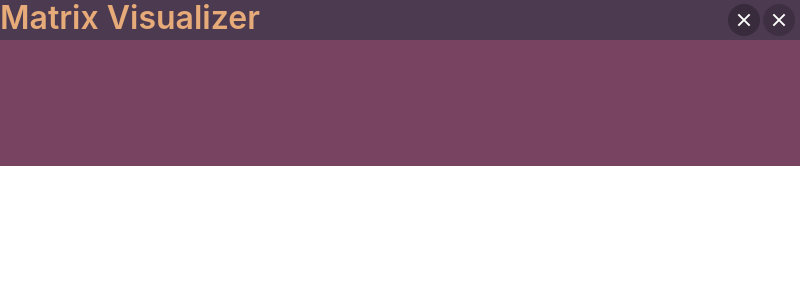
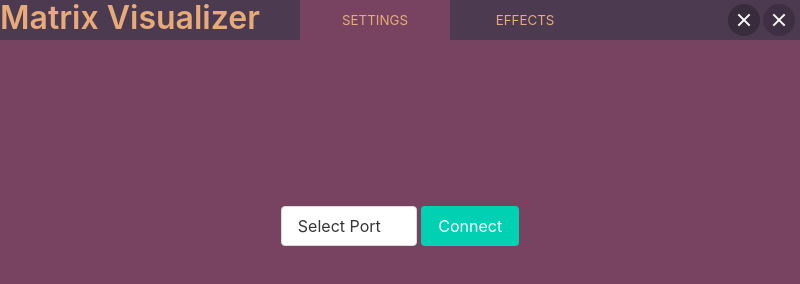
Before and after one commit to unusual-bytes/matrix-audio-visualizer, an Electron app: page index.html in a window 800 px wide. Both pictures are taken after a click on the button 744 px from the left and 20 px from the top of the page. Drawn offline with nearby package versions, Linux system fonts and the light colour scheme; no server answers.

Commit message:
Implement dropdown menu, tilebar changes

```diff
--- a/index.css
+++ b/index.css
@@ -5,10 +5,12 @@
 #E7AB79
 */
 
-html { overflow-y: hidden; }
+html { overflow-y: hidden; height: 100%;}
 
 body {
     background-color: #774360;
+    height: 100%;
+    /* -webkit-app-region: drag; */
 }
 
 nav {
@@ -25,8 +27,40 @@ nav {
     -webkit-app-region: drag;
 }
 
+#contents {
+    position: relative;
+    top: 40px;
+}
+
 #title-text {
     color: #E7AB79;
+}
+
+#settings-page-button {
+    position:absolute;
+    z-index: 6;
+    left: 300px;
+    width: 150px;
+    height: 100%;
+    -webkit-app-region: no-drag;
+    background-color: #774360;
+    color: #E7AB79;
+    border: none;
+    display: inline-block;
+}
+
+#effects-page-button {
+    position:absolute;
+    z-index: 6;
+    left: 450px;
+    width: 150px;
+    height: 100%;
+    -webkit-app-region: no-drag;
+    background-color: #4C3A51;
+    color: #E7AB79;
+    border: none;
+    border-radius: 52px;
+    display: inline-block;
 }
 
 #exit-button {
@@ -42,3 +76,8 @@ nav {
     right:40px;
     -webkit-app-region: no-drag;
 }
+
+#configure-port {
+    margin: auto;
+    width: 50%;
+}
--- a/index.html
+++ b/index.html
@@ -22,12 +22,47 @@
   <body>
     <nav>
       <h1 id="title-text" class="title">Matrix Visualizer</h1>
+      <button id="settings-page-button">SETTINGS</button>
+      <button id="effects-page-button">EFFECTS</button>
       <button id="exit-button" class="delete is-large"></button>
       <button id="minimize-button" class="delete is-large"></button>
     </nav>
-    <canvas id="audioVisualizerCanvas" height="160" width="640"></canvas>
+
+    <div id="contents">
+      <div><canvas id="audioVisualizerCanvas" height="160" width="640"></canvas></div>
+
+      <div id="configure-port"> <center>
+      <div class="dropdown">
+        <div class="dropdown-trigger">
+          <button id="dropdown-button" class="button" aria-haspopup="true" aria-controls="dropdown-menu">
+            <span>Select Port</span>
+            <span class="icon is-small">
+              <i class="fas fa-angle-down" aria-hidden="true"></i>
+            </span>
+          </button>
+        </div>
+        <div class="dropdown-menu" id="dropdown-menu" role="menu">
+          <div class="dropdown-content">
+            <a href="#" class="dropdown-item">
+              COM1
+            </a>
+            <a class="dropdown-item">
+              COM2
+            </a>
+            <a href="#" class="dropdown-item is-active">
+              COM3
+            </a>
+            <a href="#" class="dropdown-item">
+              COM4
+            </a>
+        </div>
+      </div>
+    </div>
+    <button id="connect-button" class="button is-primary">Connect</button>
+  </center></div>
+  </div>
 
   </body>
   <script src="./renderer.js"></script>
-  <script src="./titlebar.js"></script>
+  <script src="./ui-elements.js"></script>
 </html>
--- a/titlebar.js
+++ /dev/null
@@ -1,8 +0,0 @@
-var exitButton = document.getElementById('exit-button');
-var minimizeButton = document.getElementById('minimize-button');
-
-exitButton.addEventListener('click', function(){ closeApp() })
-minimizeButton.addEventListener('click', function(){ minimizeApp() })
-
-const closeApp = () => ipcRenderer.send('CLOSE-APP')
-const minimizeApp = () => ipcRenderer.send('MINIMIZE-APP')
--- /dev/null
+++ b/ui-elements.js
@@ -0,0 +1,27 @@
+// TITLEBAR
+
+var exitButton = document.getElementById('exit-button');
+var minimizeButton = document.getElementById('minimize-button');
+
+exitButton.addEventListener('click', () => closeApp())
+minimizeButton.addEventListener('click', () => minimizeApp())
+
+const closeApp = () => ipcRenderer.send('CLOSE-APP')
+const minimizeApp = () => ipcRenderer.send('MINIMIZE-APP')
+
+// ----------------------------------------------------------------
+
+// DROPDOWN
+
+var dropdown = document.querySelector('.dropdown');
+
+dropdown.addEventListener('click', function(event) {
+  event.stopPropagation();
+  dropdown.classList.toggle('is-active');
+});
+
+window.onclick = function(event) {
+    if (!event.target.matches('.dropdown')) {
+        dropdown.classList.remove('is-active');
+    }
+  }
```
